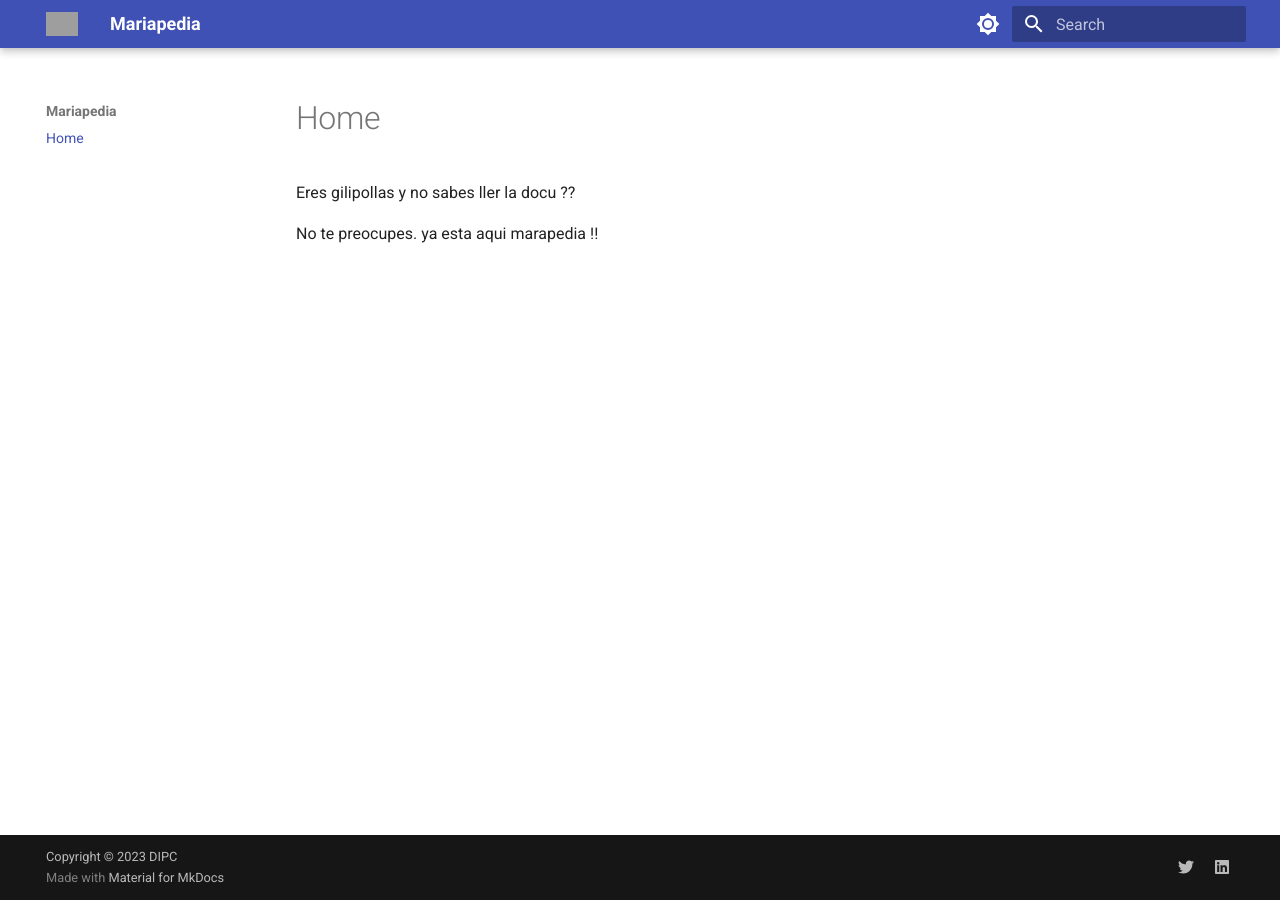
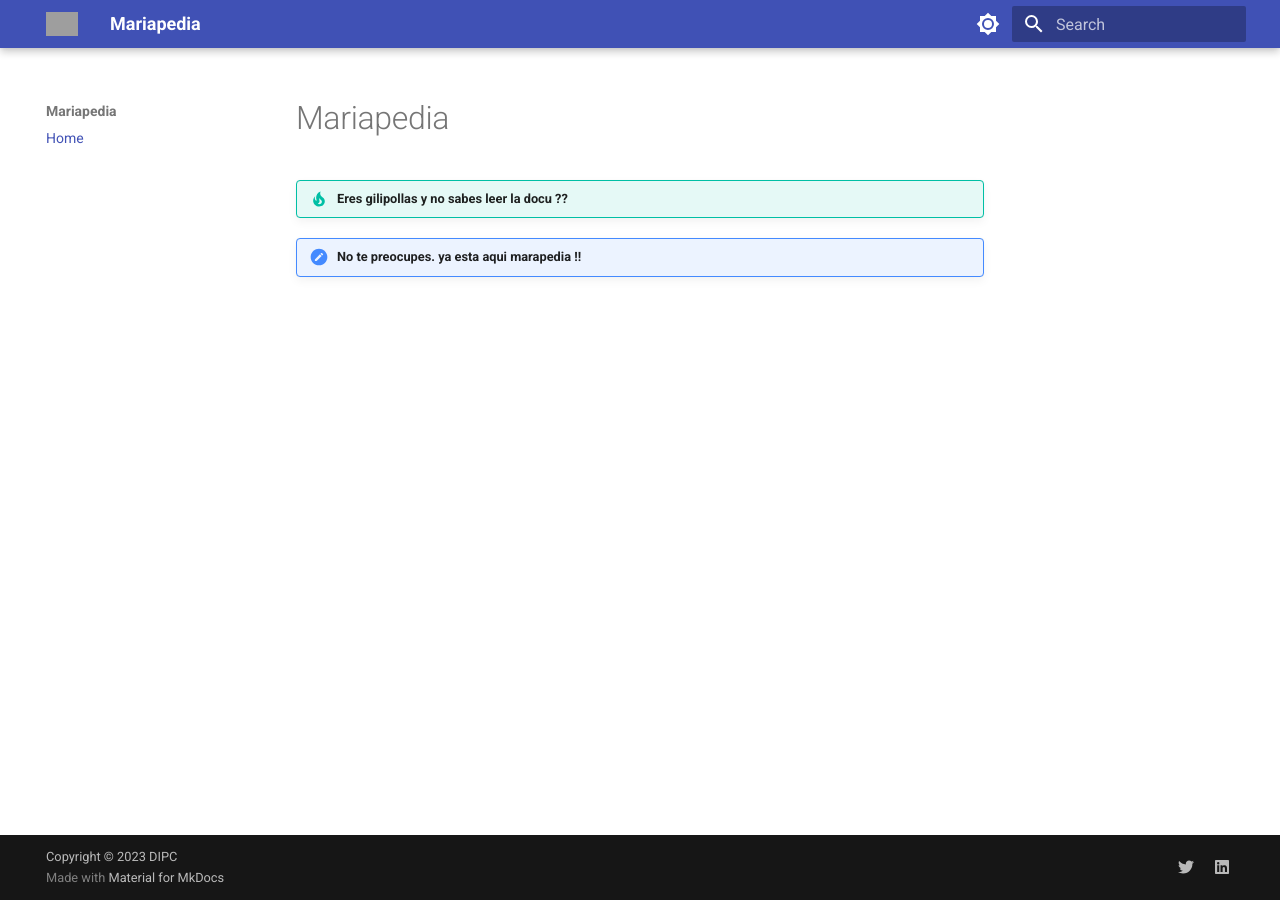
Before and after one commit to iortizdeluzu/mariapeda, an MkDocs documentation site: the page built from docs/index.md, in a window 1280 px wide. Built offline with MkDocs 1.6.1 and Material for MkDocs 9.7.7, drawn with Linux system fonts in a browser that asks for light colours; grey boxes are pictures that could not be loaded.

Commit message:
first commit

```diff
--- a/docs/index.md
+++ b/docs/index.md
@@ -1,5 +1,6 @@
-# Home
+# Mariapedia
 
-Eres gilipollas y no sabes ller la docu ??
+!!! tip "Eres gilipollas y no sabes leer la docu ??"
 
-No te preocupes. ya esta aqui marapedia !!
+
+!!! affirmative "No te preocupes. ya esta aqui marapedia !!"
```
